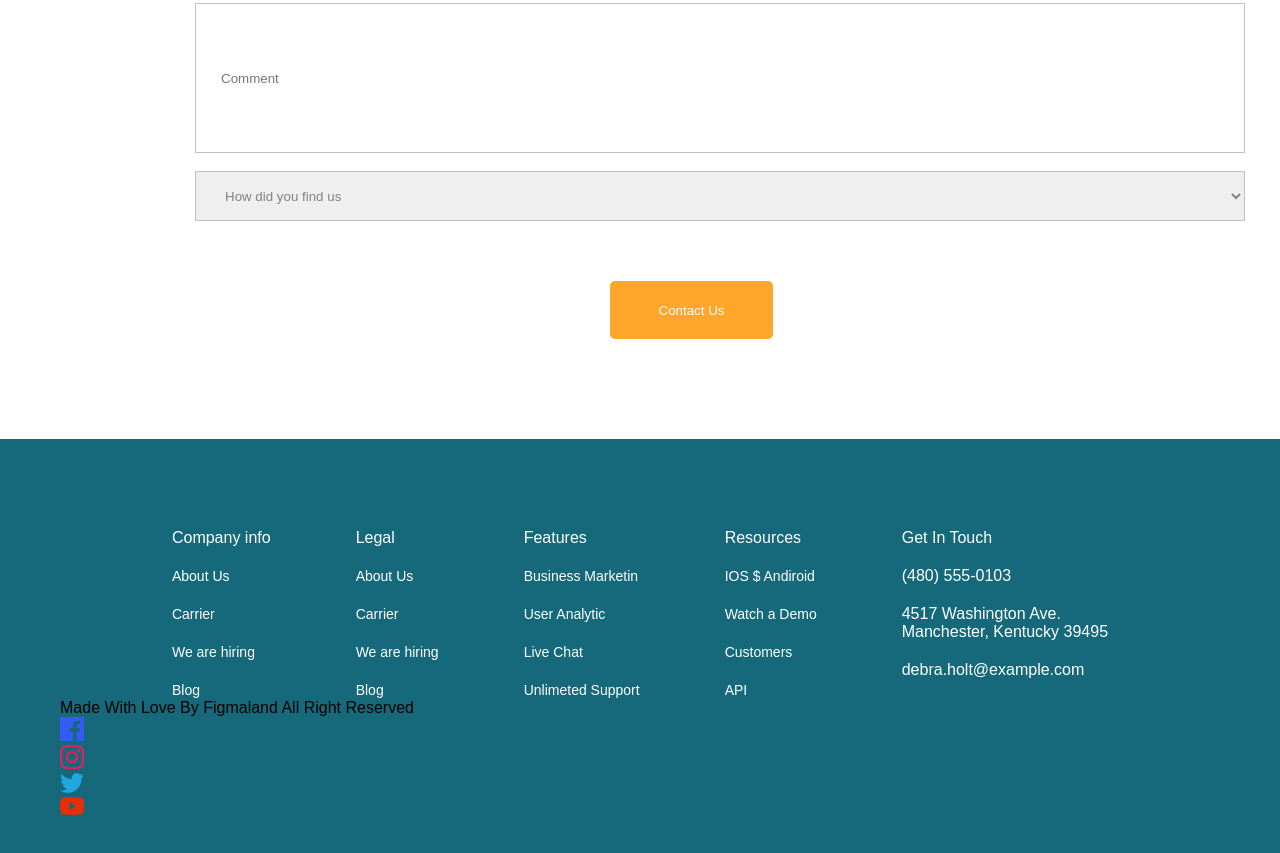
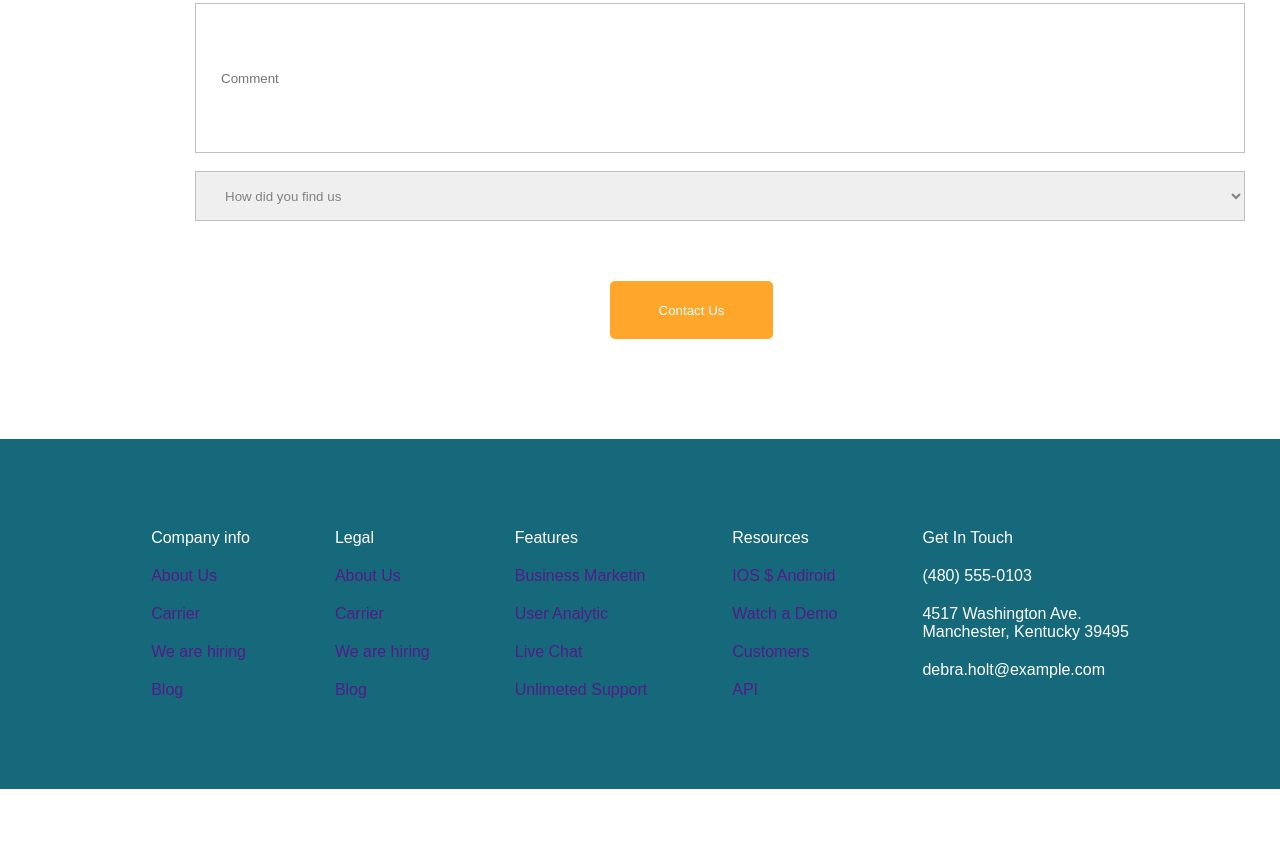
Before and after one commit to begzodmominov2009/Indicorp, a plain HTML site: page index.html in a window 1280 px wide. Shown: the part 4531-5384 px from the top of the page. After the commit the page ends 5320 px from the top, so only its background shows below. Drawn offline with Linux system fonts and the light colour scheme; files whose address does not match are found by name.

Commit message:
ochirildi

```diff
--- a/css/layout/footer.css
+++ b/css/layout/footer.css
@@ -20,7 +20,3 @@ footer ul {
 footer ul li{
     color: white;
 }
-footer ul li a{
-    color: white;
-    font-size: 14px;
-}
--- a/css/layout/home.css
+++ b/css/layout/home.css
@@ -532,3 +532,6 @@ select {
     font-weight: 700px;
     margin-bottom: 100px;
 }
+.man{
+    background-color: white ;
+}
--- a/index.html
+++ b/index.html
@@ -355,33 +355,6 @@
                 </li>
             </ul>
         </div>
-        <section>
-            <div class="container">
-                <div>
-                    <p>Made With Love By Figmaland All Right Reserved </p>
-                </div>
-                <div>
-                    <a href="https://fecebook.com">
-                        <img src="./img/fecebook.png" alt="logo">
-                    </a>
-                </div>
-                <div>
-                    <a href="https://instagram.com">
-                        <img src="./img/instagram.png" alt="logo">
-                    </a>
-                </div>
-                <div>
-                    <a href="https://twitter.com">
-                        <img src="./img/twitter.png" alt="logo">
-                    </a>
-                </div>
-                <div>
-                    <a href="https://youtube.com">
-                        <img src="./img/youtube.png" alt="logo">
-                    </a>
-                </div>
-            </div>
-        </section>
     </footer>
 </body>
 
```
